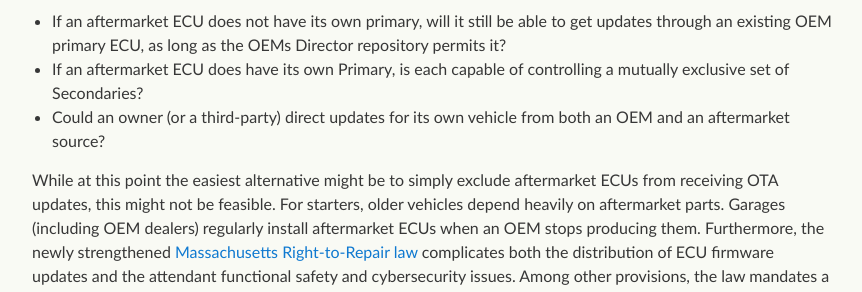
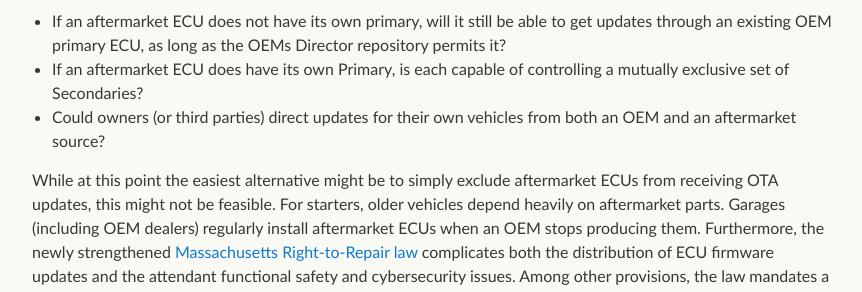
Before and after one commit to uptane/deployment-considerations, a Jekyll site: the page built from exceptional_operations.md, in a window 1280 px wide and 900 px high, scrolled down 3877 px. Shown: the part 153-445 px from the top of the window, without its empty margins (208-1070 px from the left). Built offline with Jekyll 4.4.1, drawn with Linux system fonts in a browser that asks for light colours; our own code applies the rules of GitHub Pages for plain Markdown files.

Commit message:
Update exceptional_operations.md
Co-authored-by: Patti Vacek <patrickvacek@gmail.com>

```diff
--- a/exceptional_operations.md
+++ b/exceptional_operations.md
@@ -55,7 +55,7 @@ Note, however, that these are only recommendations. Uptane does not prescribe a
 A slightly more difficult use case to deal with concerns the use of aftermarket ECUs -- for example, 3rd-party replacement parts, or add-on ECUs that add functionality for commercial fleet management. Though from a technical perspective adding an aftermarket ECU can be managed in one of the ways recommended in the previous subsection, there is no doubt that these components bring with them a set of unique logistical and security concerns. For starters, because aftermarket suppliers may not have access to the original design, these ECUs are often products of reverse engineering. As such, suppliers may not be able to glean all relevant design information about the ECU, including the rationale behind certain choices. Furthermore, the use of these components raises a number of fundamental questions, such as:
 - If an aftermarket ECU does not have its own primary, will it still be able to get updates through an existing OEM primary ECU, as long as the  OEMs Director repository permits it?
 - If an aftermarket ECU does have its own Primary, is each capable of controlling a mutually exclusive set of Secondaries?
-- Could an owner (or a third-party) direct updates for its own vehicle from both an OEM and an aftermarket source?
+- Could owners (or third parties) direct updates for their own vehicles from both an OEM and an aftermarket source?
 
 While at this point the easiest alternative might be to simply exclude aftermarket ECUs from receiving OTA updates, this might not be feasible. For starters, older vehicles depend heavily on aftermarket parts. Garages (including OEM dealers) regularly install aftermarket ECUs when an OEM stops producing them. Furthermore, the newly strengthened [Massachusetts Right-to-Repair law](https://en.wikipedia.org/wiki/2020_Massachusetts_Question_1) complicates both the distribution of ECU firmware updates and the attendant functional safety and cybersecurity issues. Among other provisions, the law mandates a platform to permit vehicle owners and independent mechanics to access telematics. Hence, OEMs may not have a say anymore on whether or not these units receive OTA updates.
 
```
